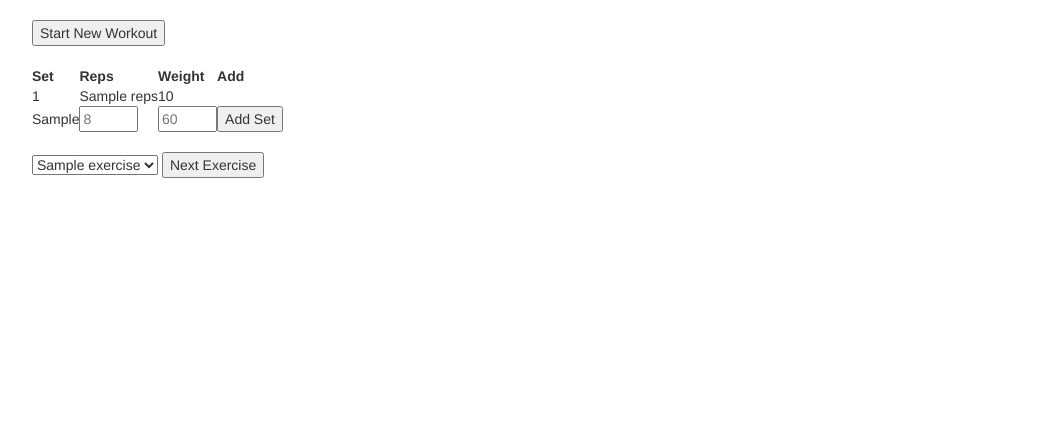
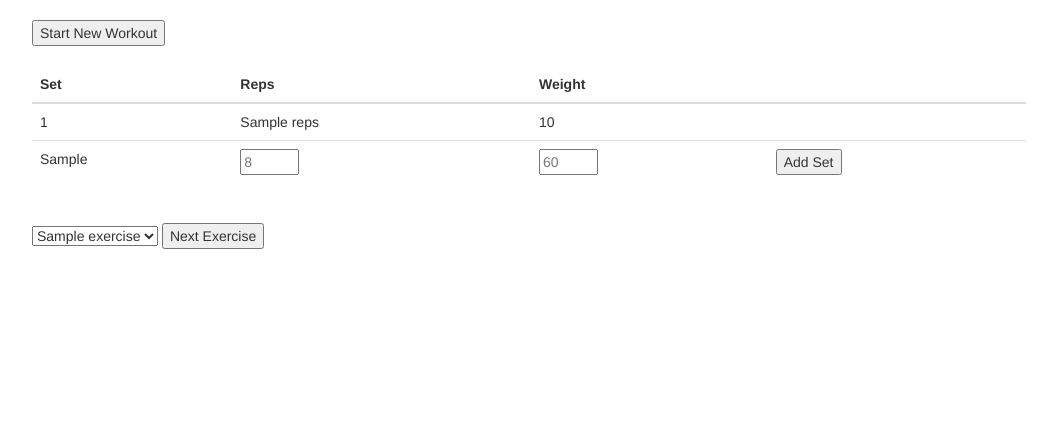
Before and after one commit to DylanNZL/gymTrack, a Node server app: template views/workout.hbs in a window 1280 px wide. Shown: the part 72-495 px from the top of the page, without its empty margins (111-1168 px from the left). Run offline with Node 20, Linux system fonts and the light colour scheme; the template is opened without the code that fills it: most values are stand-ins (such as "Sample title", 1, 10 or a date in 2020); some libraries are stand-ins or nearby versions.

Commit message:
added the bootstrap table markers to the current exercise table

```diff
--- a/views/workout.hbs
+++ b/views/workout.hbs
@@ -4,13 +4,13 @@
 <br/>
 <div id="recorder">
     <div>
-        <table id="currentEx">
+        <table id="currentEx" class="table table-hover">
             <thead>
                 <tr>
                     <th>Set</th>
                     <th>Reps</th>
                     <th>Weight</th>
-                    <th>Add</th>
+                    <th></th>
                 </tr>
             </thead>
             <tbody>
@@ -19,6 +19,7 @@
                         <td>{{this.number}}</td>
                         <td>{{this.reps}}</td>
                         <td>{{this.weight}}</td>
+                        <td></td>
                     </tr>
                 {{/each}}
             </tbody>
```
